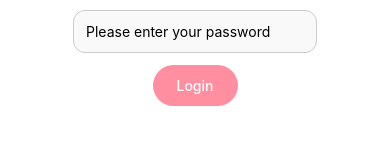
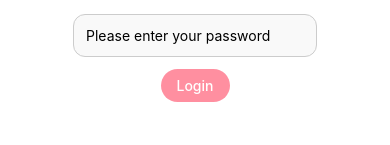
Before and after one commit to francescaoliverio/italian-meals-app-react-native, a React Native app: screen /login in a window 390 px wide. Shown: the part 479-624 px from the top of the page. Built offline with nearby package versions, Linux system fonts and the light colour scheme.

Commit message:
refactor(style)

```diff
--- a/src/components/Button.tsx
+++ b/src/components/Button.tsx
@@ -7,11 +7,12 @@ interface ButtonProps {
   title: string
   onPress: () => void
   disabled?: boolean
+  style?: {}
 }
 
-export default function Button({ title, onPress, disabled = false }: ButtonProps) {
+export default function Button({ title, onPress, disabled = false, style = {} }: ButtonProps) {
   return (
-    <Pressable onPress={onPress} disabled={disabled} style={({ pressed }) => [styles.button, pressed && { opacity: 0.8 }, disabled && { opacity: 0.5 }]}>
+    <Pressable onPress={onPress} disabled={disabled} style={({ pressed }) => [styles.button, pressed && { opacity: 0.8 }, disabled && { opacity: 0.5 }, style]}>
       <Text style={styles.buttonText}>{title}</Text>
     </Pressable>
   )
--- a/src/components/LogoutButton.tsx
+++ b/src/components/LogoutButton.tsx
@@ -5,5 +5,5 @@ import Button from "./Button"
 
 export default function LogoutButton() {
   const { logout } = useAuth()
-  return <Button title="Logout" onPress={logout} />
+  return <Button title="Logout" onPress={logout} style={{ margin: 12 }} />
 }
--- a/src/theme/styles.ts
+++ b/src/theme/styles.ts
@@ -48,8 +48,8 @@ export const styles = StyleSheet.create({
     gap: spacing.sm
   },
   button: {
-    paddingVertical: spacing.md,
-    paddingHorizontal: spacing.xl,
+    paddingVertical: spacing.sm,
+    paddingHorizontal: spacing.lg,
     borderRadius: borderRadius.round,
     backgroundColor: colors.primary,
     alignSelf: "center"
@@ -59,22 +59,19 @@ export const styles = StyleSheet.create({
     textAlign: "center",
     fontWeight: "500"
   },
-  filterFilled: {
-    paddingVertical: spacing.sm,
-    paddingHorizontal: spacing.lg,
+  filter: {
+    paddingVertical: spacing.xs,
+    paddingHorizontal: spacing.md,
     borderRadius: borderRadius.round,
+    borderColor: colors.textPrimary,
     borderWidth: 1,
-    backgroundColor: colors.textPrimary,
     alignSelf: "center"
   },
+  filterFilled: {
+    backgroundColor: colors.textPrimary,
+  },
   filterOutlined: {
-    paddingVertical: spacing.sm,
-    paddingHorizontal: spacing.lg,
-    borderRadius: borderRadius.round,
-    borderWidth: 1,
-    borderColor: colors.textPrimary,
     backgroundColor: colors.background,
-    alignSelf: "center"
   },
   title: {
     marginBottom: 6,
```
